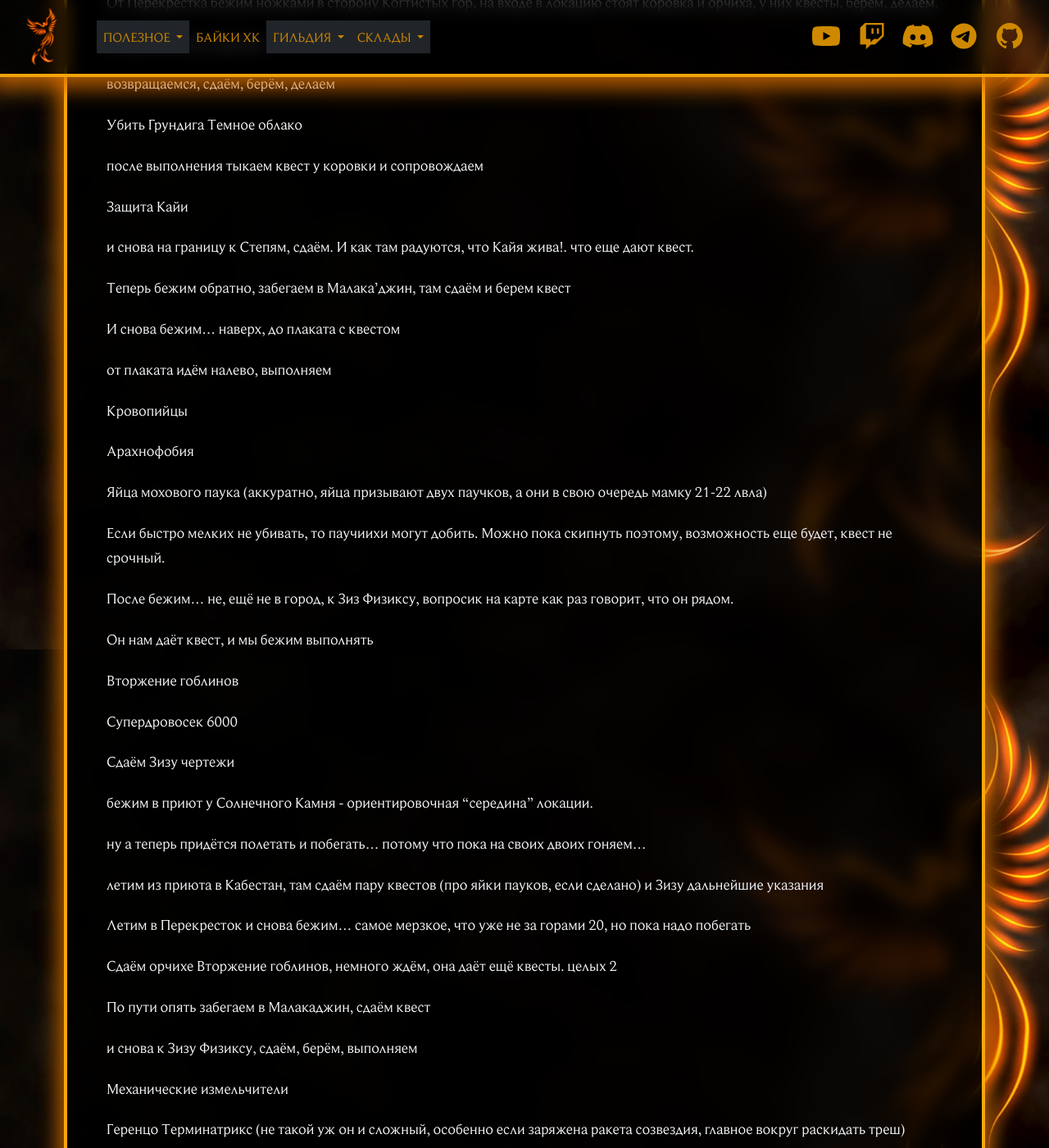
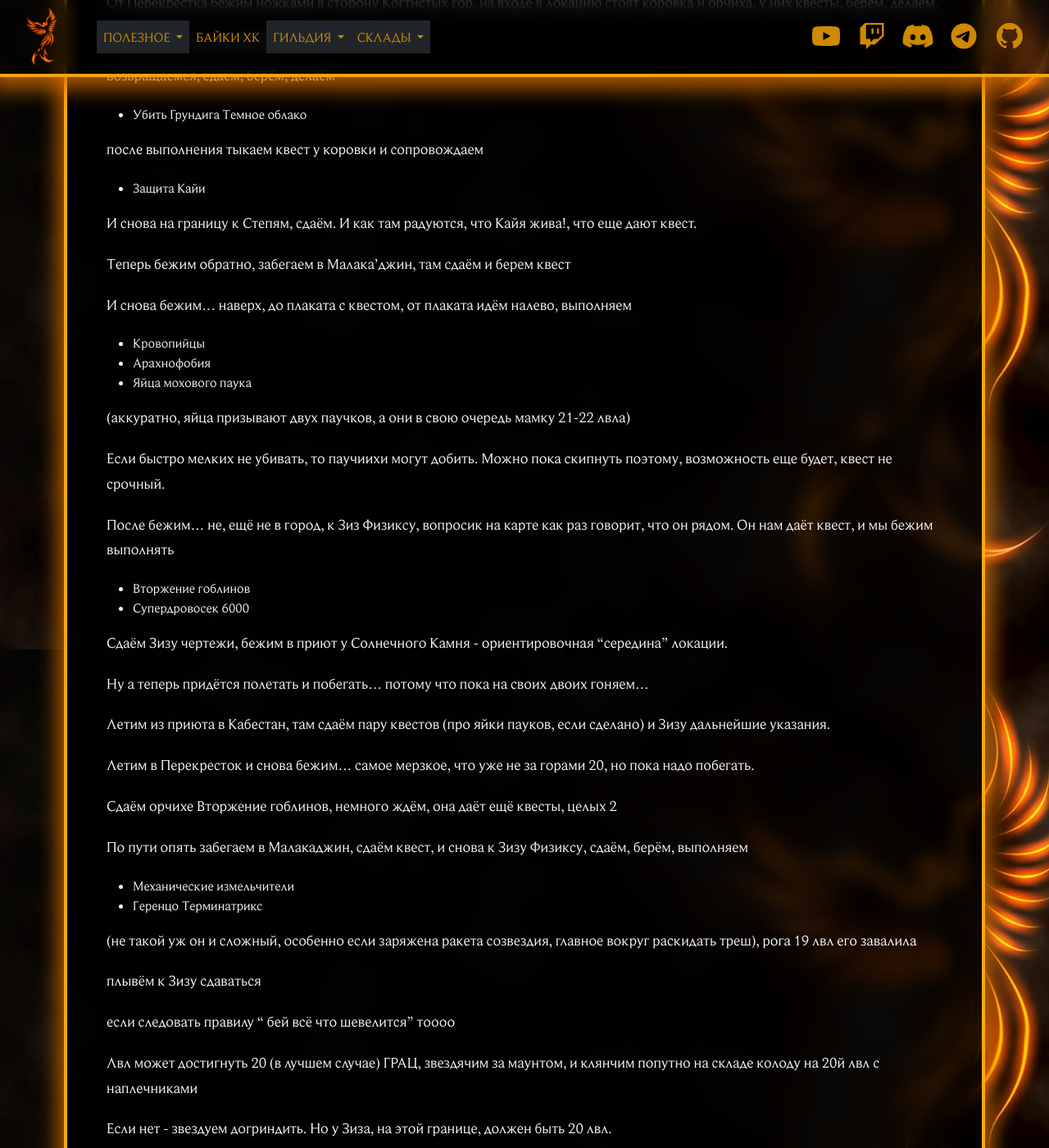
Before and after one commit to Phoenix-Guilds/phoenix-guilds.github.io, a Jekyll site: the page built from _guides/gayd-po-prokachke-hk-ot-silmy.md, in a window 1280 px wide and 1400 px high, scrolled down 7308 px. Shown: the whole window at 82% size. Built offline with Jekyll 4.4.1, drawn with Linux system fonts in a browser that asks for light colours; nearby versions of some CDN libraries; library files that are not in the unit come from our copies; some of the changed text lies outside the part shown.

Commit message:
Update Гайды “gayd-po-prokachke-hk-ot-silmy”

```diff
--- a/_guides/gayd-po-prokachke-hk-ot-silmy.md
+++ b/_guides/gayd-po-prokachke-hk-ot-silmy.md
@@ -268,61 +268,51 @@
 
 От Перекрестка бежим ножками в сторону Когтистых гор, на входе в локацию стоят коровка и орчиха, у них квесты, берем, делаем.
 
-Отомсти за мою деревню
+* Отомсти за мою деревню
 
 возвращаемся, сдаём, берём, делаем
 
-Убить Грундига Темное облако
+* Убить Грундига Темное облако
 
 после выполнения тыкаем квест у коровки и сопровождаем
 
-Защита Кайи
+* Защита Кайи
 
-и снова на границу к Степям, сдаём. И как там радуются, что Кайя жива!. что еще дают квест.
+И снова на границу к Степям, сдаём. И как там радуются, что Кайя жива!, что еще дают квест.
 
 Теперь бежим обратно, забегаем в Малака'джин, там сдаём и берем квест
 
-И снова бежим... наверх, до плаката с квестом
+И снова бежим... наверх, до плаката с квестом, от плаката идём налево, выполняем
 
-от плаката идём налево, выполняем
+* Кровопийцы
+* Арахнофобия
+* Яйца мохового паука
 
-Кровопийцы
-
-Арахнофобия
-
-Яйца мохового паука (аккуратно, яйца призывают двух паучков, а они в свою очередь мамку 21-22 лвла)
+(аккуратно, яйца призывают двух паучков, а они в свою очередь мамку 21-22 лвла)
 
 Если быстро мелких не убивать, то паучиихи могут добить. Можно пока скипнуть поэтому, возможность еще будет, квест не срочный.
 
-После бежим... не, ещё не в город, к Зиз Физиксу, вопросик на карте как раз говорит, что он рядом.
+После бежим... не, ещё не в город, к Зиз Физиксу, вопросик на карте как раз говорит, что он рядом. Он нам даёт квест, и мы бежим выполнять
 
-Он нам даёт квест, и мы бежим выполнять
+* Вторжение гоблинов
+* Супердровосек 6000
 
-Вторжение гоблинов
+Сдаём Зизу чертежи, бежим в приют у Солнечного Камня - ориентировочная "середина" локации.
 
-Супердровосек 6000
+Ну а теперь придётся полетать и побегать... потому что пока на своих двоих гоняем...
 
-Сдаём Зизу чертежи
+Летим из приюта в Кабестан, там сдаём пару квестов (про яйки пауков, если сделано) и Зизу дальнейшие указания.
 
-бежим в приют у Солнечного Камня - ориентировочная "середина" локации.
+Летим в Перекресток и снова бежим... самое мерзкое, что уже не за горами 20, но пока надо побегать.
 
-ну а теперь придётся полетать и побегать... потому что пока на своих двоих гоняем...
+Сдаём орчихе Вторжение гоблинов, немного ждём, она даёт ещё квесты, целых 2
 
-летим из приюта в Кабестан, там сдаём пару квестов (про яйки пауков, если сделано) и Зизу дальнейшие указания
+По пути опять забегаем в Малакаджин, сдаём квест, и снова к Зизу Физиксу, сдаём, берём, выполняем
 
-Летим в Перекресток и снова бежим... самое мерзкое, что уже не за горами 20, но пока надо побегать
+* Механические измельчители
+* Геренцо Терминатрикс
 
-Сдаём орчихе Вторжение гоблинов, немного ждём, она даёт ещё квесты. целых 2
-
-По пути опять забегаем в Малакаджин, сдаём квест
-
-и снова к Зизу Физиксу, сдаём, берём, выполняем
-
-Механические измельчители
-
-Геренцо Терминатрикс (не такой уж он и сложный, особенно если заряжена ракета созвездия, главное вокруг раскидать треш)
-
-рога 19 лвл его завалила
+ (не такой уж он и сложный, особенно если заряжена ракета созвездия, главное вокруг раскидать треш), рога 19 лвл его завалила
 
 плывём к Зизу сдаваться
 
@@ -462,7 +437,7 @@
 
 Всё сдаём, в степи делаем квест на Иша Авак, сдаём всё, что надо сдать
 
-1000 игл до виверн
+### 1000 игл до виверн
 
 летим на юг, в перекресток, там (если еще не бегали в Громовой утёс) квест до громового утёса,
 
@@ -490,7 +465,7 @@
 
 Сдаём всё что есть, и чего не доделано. В громовом Утёсе берем квест "Ледочерв" и.... нам предстоит долгая прогулка
 
-Предгорья Хилсбрада до книг.
+### Предгорья Хилсбрада до книг.
 
 Мы едем едем едем в соседний континент.
 
@@ -518,7 +493,7 @@
 
 судья больно огнем может плюнуть, убиваем быстро и беспощадно.
 
-Ясеневый лес Пантера Птица Легион
+### Ясеневый лес Пантера Птица Легион
 
 Если по какой-то причине пантеру и гиппогрифа не убили для охоты - самое время добить их
 
@@ -526,7 +501,7 @@
 
 На этом всё, дальше никуда не надо по лесу гулять. Опасно для жизни.
 
-1000 игл мерцающая равнина.
+### 1000 игл мерцающая равнина.
 
 Ориентировочно уровень персонажа на этом этапе должен быть примерно 29 с копейками.
 
@@ -538,7 +513,7 @@
 
 Не берем квест "Мартек Изгой" нам туда не надо.
 
-Тернистая долина до ящеров впритык до 32лвла.
+### Тернистая долина до ящеров впритык до 32лвла.
 
 Ох, как же корошо ощущается на 30 лвле. Едем в тернистую?
 
@@ -566,7 +541,7 @@
 
  Можно догриндить на тиграх около лагеря.
 
-Предгорья Хилсбрада до конца с Далараном
+### Предгорья Хилсбрада до конца с Далараном
 
 прежде чем туда отправиться -да, да.... всё туда же... НА СКЛАД за крепким зельем трольей крови, оно для квеста нужно.
 
@@ -580,7 +555,7 @@
 
 Едем в Нагорье Арати, по пути квест на убийство огров. Выполнили, бежим в Павший молот, и просто сдаём там всё что надо сдать.
 
-Тернистая долина до Багтиры
+### Тернистая долина до Багтиры
 
 Возвращаемся в Тернистую долину, берем все квесты Громгол, Пиратская бухта, лагерь Эрнестуэя.
 
@@ -588,7 +563,7 @@
 
 К этому времени лвл должен стать 35+
 
-Пылевые топи на 35
+### Пылевые топи на 35
 
 В Громовом Утёсе на Вершине Охотников берем квест "Волокун"
 
@@ -728,7 +703,7 @@
 
 или кинжал, если вы рога) кому это не интересно - не тратьте колоду на себя, пропустите этот пункт.
 
-Тернистая долина до пиратов на корабле.
+### Тернистая долина до пиратов на корабле.
 
 Если по какой-то недогриндовой причине лвл не стал 40 - ничего страшного, он у меня тоже плавает, не там, так тут.
 
@@ -754,7 +729,7 @@
 
 маленькие зелененькие. но как правило вдоль берега и воды
 
-Болото печали.
+### Болото печали.
 
 поехали..... самый нелюбимый мой момент.... надо проехать оооочень далеко, чтобы попасть в болото....
 
@@ -822,7 +797,7 @@
 
 всё само собой выполняется.
 
-Тернистая до ока
+### Тернистая до ока
 
 со спокойной душой и выполненным долгом летим в Тернистую, в Пиратскую бухту, и работаем по списку.
 
@@ -868,7 +843,7 @@
 
 летим в Фералас
 
-Фералас до шкур йети
+### Фералас до шкур йети
 
 Ну тут всё так же просто. Едем в Фералас, делаем до шкурок йети, всё просто и аккуратно.
 
@@ -924,21 +899,117 @@
 
 сдать
 
-Сдаём всё что ещё не сдано, если вдруг не сдано. С заездом в Огри. Короче перебежка на всякий случай, если что-то осталось.
+уменьшенный чудесный дракончик
 
-Если есть что-то что ещё нельзя сдать - всё будет впереди.
+сдать
 
-Танарис
+Уменьшенный древень
 
-Как и в Фераласе, берём, делаем, сдаём.
+сдать
 
-В Подгород
+Летим в Огри, сдаём 3 квеста, на аллее чести берем Опасность в фераласе
 
-Во внутренней части квартала магов есть квест - берём
+обратно в Фералас, сдать опасность и летим в Танарис (благодаря мерцающей равнине, перелётка в танарис должна быть открыта)
 
-В Огри в Волоке был квест на внутренние земли, берём
 
-Внутренние земли.
+
+### Танарис
+
+Прилетели. сдаём, берём, но не всё.
+
+НЕ НАДО брать по списку:
+
+(оно для инстов, а инсты в этот гайд не входят)
+
+Панцири скарабеев
+
+Изыскательский жезл
+
+Троллье месиво
+
+бежим в сторону берега, в Порт Картеля
+
+поехали выполнять
+
+Расправа над скитальцами пустыни
+
+Награда за воду
+
+сдаём берём делаем
+
+Еще одна расправа над скитальцами пустыни
+
+Разыскивается Калиф жало скорпида
+
+и едем через туннель к пиратам
+
+Посылка Столи
+
+Разыскивается Андре Огнебородый
+
+Пиратские шляпы
+
+Покажи этим пиратам
+
+сдаём
+
+едем в фералас, делаем
+
+Духи крикунов
+
+если есть 46 лвл, а он уже должен быть - взять в лагере Мохаче квест Затонувший храм, после возвращаемся в Танарис
+
+бежим в середину карты, сдаём Затонувший храм, берем Круглый камень и Газрилльское украшение, едем по квестам
+
+Исследование воды
+
+Поселение песчаного молота
+
+теперь в точку 39.73 собираем украшения, лучшее место
+
+Жаждущий гоблин
+
+Долина кактусов
+
+ну и конечно берем черепашку Туга, садимся на маунта и ведём напрямик через центр,
+
+там сдаём украшения, и дальше ведём черепашку до порта Картеля, сдаёмся
+
+в порту сдаём духов крикунов, а вот Пророчество Мошару не берём, тут нам не по пути
+
+едем сдаваться в Прибамбасск
+
+здесь получаем квест
+
+Исследование ядовитого улья, едем делать, сдаём
+
+на этом моменте Танарис завершен
+
+
+
+#### В Огриммар
+
+на аллее силы в таверне с Гамоном у хозяйки таверны квест
+
+в Волоке 59.36 в домике квест "за медовухой", берем, направит во внутренние земли
+
+
+
+#### В Подгород
+
+Во внутренней части квартала магов стоит Оран Змеиные кольца, даёт квест Линии связи - берём
+
+
+
+А вот теперь придётся побегать, если брали в Тернистой загадку Кортелло
+
+Болото печали, Каменор - под мост
+
+Пылевые топи, Шестермуть - пещера с дино
+
+и теперь долгий путь в....
+
+### Внутренние земли.
 
 Едем туда, берём всё, КРОМЕ КВЕСТОВ НА ДЖИНТААЛОР вот просто по списку отменяем всё, что находится в той части локации.
 
@@ -950,17 +1021,17 @@
 
 Но нас по прежнему инсты не интересуют, мы бежим только по поверхности.
 
-Доделываем Тернистую
+### Доделываем Тернистую
 
 Что не доделано - доделываем.
 
-Выжженные земли
+### Выжженные земли
 
 Эту часть пути можете пропустить. Я делаю. С мобов падает опыт, а с одного захода по квестам тоже опыт и зелья-бафы
 
 просто 5 квестов на части тела животных. Гриндовая расслабуха.
 
-Фералас доделать
+### Фералас доделать
 
 Возвращаемся туда, берем все квесты, кроме тех, что ведут в инст, забираем куру и ведём.
 
@@ -972,7 +1043,7 @@
 
 Подчищаем всё что плохо лежит.
 
-Азшара
+### Азшара
 
 многие её пропускают, но она простая, квестов мало, но в последствии, от одного квеста, сдачи-передачи по столицам и возвращении отчётов,
 
@@ -1008,7 +1079,7 @@
 
 Далее занимаемся беготней по оставшимся трём квестам, и возвращаем отчёты в лагерь в Азшару.
 
-Кратер Унгоро
+### Кратер Унгоро
 
 рано радуетесь. Правильно!! Едем на склад за мифриловой обшивкой. Потому что без неё в кратере не вкусно.
 
@@ -1024,7 +1095,7 @@
 
 Выполнили, прошли, закончили.
 
-Оскверненный лес
+### Оскверненный лес
 
 Летим в Ясеневый лес и едем в Оскверненный. Берем квесты и делаем.
 
@@ -1034,7 +1105,7 @@
 
 Суть выполнения в Оскверненном лесу - нейтралитет с Древобрюхами, чтобы пройти в Зимние ключи.
 
-Зимние ключи
+### Зимние ключи
 
 Забегаем на Лунную поляну, открываем перелетчика, пригодится чтобы бегать поближе
 
@@ -1044,7 +1115,7 @@
 
 Вы можете делать что угодно, гриндить, бежать в другие локации, я делаю Силитус
 
-Силитус
+### Силитус
 
 Тут квесты по минимуму, с жуками, скорпионами, червяками.
 
@@ -1054,29 +1125,29 @@
 
 Как только 58 на счётчике - иди всё лесом, я сваливаю
 
-Запределье
+## Запределье
 
 Ну тут всё по локациям
 
-Полуостров Адского пламени
+### Полуостров Адского пламени
 
 работаем по ачивке "из огня..."
 
-Зангартопь
+### Зангартопь
 
 Тот же принцип
 
-Лес Тероккар
+### Лес Тероккар
 
 по интуиции, опасные квесты описаны на сайте, за толстыми мобами просим помогаторов, ачив не обязателен
 
-Награнд
+### Награнд
 
 так же как и в лесу - на сложные квесты просить помогаторов
 
 при спокойном и умеренном прохождении - этих локаций достаточно чтобы подняться до 68 лвла
 
-Нордскол
+## Нордскол
 
 Обычно на него гайд не нужен, мы уже достаточно матёрые ХКшники, чтобы слушать чьи-то мнения
 
@@ -1086,17 +1157,17 @@
 
 Здесь работаем до получения ачивки
 
-Борейская тундра
+### Борейская тундра
 
-Ревущий фьорд
+### Ревущий фьорд
 
-Драконий погост начиная от Ядозлоби
+### Драконий погост начиная от Ядозлоби
 
-Седые холмы
+### Седые холмы
 
-Зулдрак
+### Зулдрак
 
-Низина Шолазар
+### Низина Шолазар
 
 под конец я просто уходила на дейлики кулинарки, рыбной ловли, и 4 дейлика в седых холмах.
 
```
Also changed, not shown: other parts of _guides/gayd-po-prokachke-hk-ot-silmy.md (+31 -46 lines).
